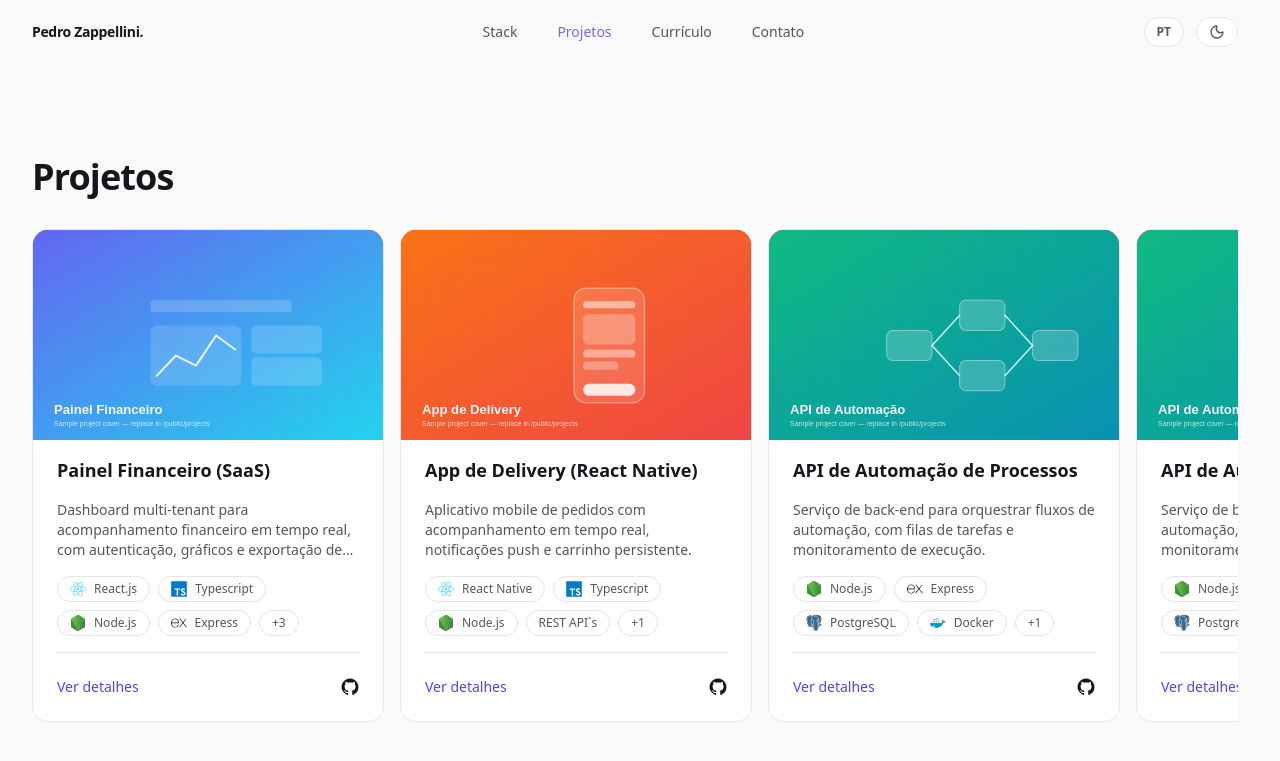
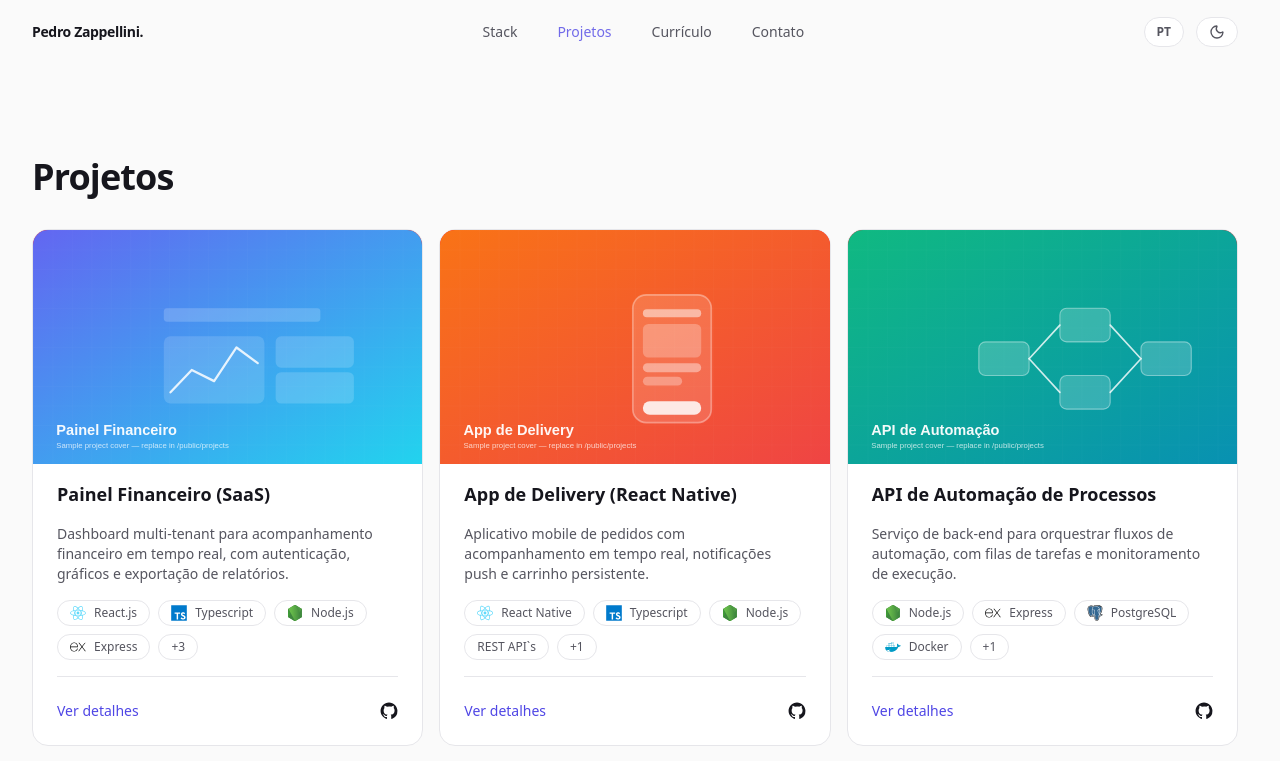
Before and after one commit to PedroZappellini/portifolio, a Next.js app: page /projects in a window 1280 px wide. Shown: the top 761 px of the page. Built offline with nearby package versions, Linux system fonts and the light colour scheme.

Commit message:
projectCards grid fix

```diff
--- a/src/app/projects/page.tsx
+++ b/src/app/projects/page.tsx
@@ -9,8 +9,14 @@ export default function Projects() {
   const { dict, locale } = useLocale();
   return (
     <Container className="pt-20">
-      <SectionHeading align="left" title="Projetos" subtitle="" />
-      <div className="grid grid-flow-col auto-cols-[min(22rem,85%)] grid-rows-[auto_auto_auto_auto_auto] overflow-x-auto scrollbar-hide gap-4 mt-8">
+      <SectionHeading align="left" title={dict.projects.title} subtitle="" />
+      <div
+        className="grid gap-4 mt-8
+    grid-flow-col auto-cols-[82%] auto-rows-[auto_auto_auto_auto_auto]
+    overflow-x-auto snap-x snap-mandatory
+    sm:grid-flow-row sm:grid-cols-2 sm:overflow-visible sm:snap-none
+    lg:grid-cols-3 scrollbar-hide"
+      >
         {projects.map((project, index) => (
           <ProjectCard
             key={index}
--- a/src/components/sections/projects.tsx
+++ b/src/components/sections/projects.tsx
@@ -28,7 +28,7 @@ export function Projects() {
           goToTitle={dict.projects.allProjects}
           goToHref="/projects"
         />
-        <div className="grid grid-flow-col auto-cols-[min(22rem,85%)] grid-rows-[auto_auto_auto_auto_auto] overflow-x-auto scrollbar-hide gap-4 mt-8">
+        <div className="grid grid-flow-col auto-cols-[82%] sm:auto-cols-[45%] lg:auto-cols-[31%] grid-rows-[auto_auto_auto_auto_auto] overflow-x-auto scrollbar-hide gap-4 mt-8">
           {projects.slice(0, 3).map((project, index) => (
             <ProjectCard
               key={index}
--- a/src/components/ui/projectCard.tsx
+++ b/src/components/ui/projectCard.tsx
@@ -23,7 +23,7 @@ export function ProjectCard({
   openModal,
 }: ProjectCardProps) {
   return (
-    <div className="group grid grid-rows-subgrid row-span-5 overflow-hidden rounded-2xl border border-surface-border bg-surface transition-colors hover:bg-surface-hover">
+    <div className="group grid grid-rows-subgrid row-span-5 min-w-0 overflow-hidden rounded-2xl border border-surface-border bg-surface transition-colors hover:bg-surface-hover snap-start">
       <button
         className="relative overflow-hidden block aspect-[5/3] w-full bg-accent-2 cursor-pointer"
         onClick={() => openModal(project)}
@@ -44,7 +44,7 @@ export function ProjectCard({
         <p className="text-sm text-muted line-clamp-3">
           {project.summary[locale]}
         </p>
-        <div className="flex flex-wrap gap-2">
+        <div className="flex flex-wrap content-start items-start gap-2">
           {project.tools.slice(0, MAX_VISIBLE).map((tool, index) => (
             <SkillsBadge key={index} name={tool.name} icon={tool.icon} />
           ))}
--- a/src/i18n/dictionaries/en.tsx
+++ b/src/i18n/dictionaries/en.tsx
@@ -68,6 +68,11 @@ export const en: Dictionary = {
       "A selection of projects that show how I think and build — from planning to implementation.",
     viewProject: "View details",
     allProjects: "All Projects",
+    filters: {
+      projects: "Projects",
+      features: "Features",
+      automations: "Auitomations",
+    },
     viewCode: "View code",
     viewDemo: "View demo",
     close: "Close",
--- a/src/i18n/dictionaries/pt.tsx
+++ b/src/i18n/dictionaries/pt.tsx
@@ -68,6 +68,11 @@ export const pt: Dictionary = {
       "Uma seleção de projetos que mostram como penso e construo — do planejamento à implementação.",
     viewProject: "Ver detalhes",
     allProjects: "Todos os projetos",
+    filters: {
+      projects: "Projetos",
+      features: "Funcionalidades",
+      automations: "Automações",
+    },
     viewCode: "Ver código",
     viewDemo: "Ver demo",
     close: "Fechar",
--- a/src/i18n/types.ts
+++ b/src/i18n/types.ts
@@ -35,6 +35,7 @@ export interface ProjectDictionary {
   subtitle: string;
   viewProject: string;
   allProjects: string;
+  filters: { projects: string; features: string; automations: string };
   viewCode: string;
   viewDemo: string;
   close: string;
--- a/src/types/projects.ts
+++ b/src/types/projects.ts
@@ -3,7 +3,7 @@ export interface LocalizedText {
   en: string;
 }
 
-export type Category = "Website" | "Mobile" | "Automation" | "Other";
+export type Category = "Project" | "Feature" | "Automation" | "Other";
 
 export interface Project {
   category: Category;
--- a/src/utils/projects-data.ts
+++ b/src/utils/projects-data.ts
@@ -3,7 +3,7 @@ import { tools } from "./tools";
 
 export const projects: Project[] = [
   {
-    category: "Website",
+    category: "Project",
     slug: "painel-financeiro",
     title: { pt: "Painel Financeiro (SaaS)", en: "Financial Dashboard (SaaS)" },
     summary: {
@@ -33,7 +33,7 @@ export const projects: Project[] = [
     featured: true,
   },
   {
-    category: "Website",
+    category: "Project",
     slug: "app-delivery",
     title: {
       pt: "App de Delivery (React Native)",
@@ -72,7 +72,7 @@ export const projects: Project[] = [
     featured: true,
   },
   {
-    category: "Mobile",
+    category: "Feature",
     slug: "api-automacao",
     title: {
       pt: "API de Automação de Processos",
@@ -134,7 +134,7 @@ export const projects: Project[] = [
     featured: false,
   },
   {
-    category: "Mobile",
+    category: "Other",
     slug: "api-automacao",
     title: {
       pt: "API de Automação de Processos",
```
